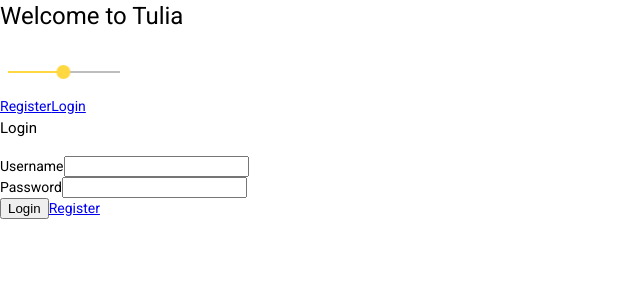
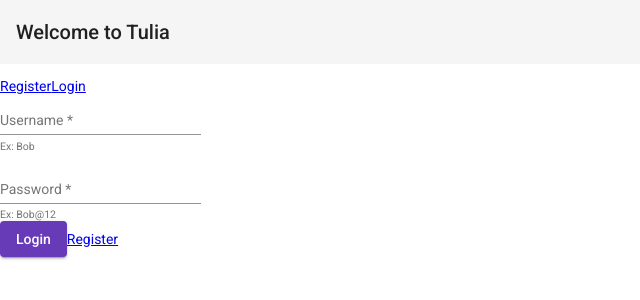
Before and after one commit to 210726-wvu-net-ext/Group2-P3-Tulia, an Angular app in the folder Client/: page /login in a window 1280 px wide. Shown: the top 300 px of the page, without its empty margins (0-640 px from the left). Built offline with nearby package versions, Linux system fonts and the light colour scheme.

Commit message:
add navigation bar, login form

```diff
--- a/Client/src/app/app.component.css
+++ b/Client/src/app/app.component.css
@@ -0,0 +1,3 @@
+.example-spacer {
+    flex: 1 1 auto;
+  }
--- a/Client/src/app/app.component.html
+++ b/Client/src/app/app.component.html
@@ -1,5 +1,10 @@
-<h1>{{title}}</h1>
-<mat-slider min="1" max="100" step="1" value="50"></mat-slider>
+<p>
+    <mat-toolbar>
+      <span class="example-spacer">{{title}}</span>
+    </mat-toolbar>
+  </p>
+
+<!--<app-navigationbar></app-navigationbar>-->
 <nav>
 <a routerLink="/register">Register</a>
 <a routerLink="/login">Login</a>
--- a/Client/src/app/login/login.component.html
+++ b/Client/src/app/login/login.component.html
@@ -1,4 +1,35 @@
+<form [formGroup]="form" (ngSubmit)="onSubmit()">
+<p>
+<mat-form-field appearance="legacy">
+    <mat-label for='username'>Username</mat-label>
+    <input matInput placeholder="Username" formControlName="username" [ngClass]="{ 'is-invalid': submitted && f.username.errors }" />
+    <div *ngIf="submitted && f.username.errors" class="invalid-feedback">
+        <mat-error *ngIf="f.username.errors.required">Username is required</mat-error>
+    </div>
+    <mat-icon matSuffix></mat-icon>
+    <mat-hint>Ex: Bob</mat-hint>
+</mat-form-field>
+</p>
+<mat-form-field appearance="legacy">
+    <mat-label for='password'>Password</mat-label>
+    <input matInput placeholder="Username" formControlName="username" [ngClass]="{ 'is-invalid': submitted && f.username.errors }" />
+    <div *ngIf="submitted && f.password.errors" class="invalid-feedback">
+        <mat-error *ngIf="f.password.errors.required">Password is required</mat-error>
+    </div>
+    <mat-icon matSuffix></mat-icon>
+    <mat-hint>Ex: Bob@12</mat-hint>
+</mat-form-field>
 
+<p>
+    <button mat-raised-button color="primary" [disabled]="loading">
+        <span *ngIf="loading" class="spinner-border spinner-border-sm mr-1"></span>
+        Login
+    </button>
+    <a routerLink="../register" class="btn btn-link">Register</a>
+</p>
+
+</form>
+<!--
 <div class="card">
     <h4 class="card-header">Login</h4>
     <div class="card-body">
@@ -27,3 +58,4 @@
         </form>
     </div>
 </div>
+-->
--- /dev/null
+++ b/Client/src/app/navigationbar/navigationbar.component.css
@@ -0,0 +1,17 @@
+.sidenav-container {
+  height: 100%;
+}
+
+.sidenav {
+  width: 200px;
+}
+
+.sidenav .mat-toolbar {
+  background: inherit;
+}
+
+.mat-toolbar.mat-primary {
+  position: sticky;
+  top: 0;
+  z-index: 1;
+}
--- /dev/null
+++ b/Client/src/app/navigationbar/navigationbar.component.html
@@ -0,0 +1,27 @@
+<mat-sidenav-container class="sidenav-container">
+  <mat-sidenav #drawer class="sidenav" fixedInViewport
+      [attr.role]="(isHandset$ | async) ? 'dialog' : 'navigation'"
+      [mode]="(isHandset$ | async) ? 'over' : 'side'"
+      [opened]="(isHandset$ | async) === false">
+    <mat-toolbar>Menu</mat-toolbar>
+    <mat-nav-list>
+      <a mat-list-item href="#">Link 1</a>
+      <a mat-list-item href="#">Link 2</a>
+      <a mat-list-item href="#">Link 3</a>
+    </mat-nav-list>
+  </mat-sidenav>
+  <mat-sidenav-content>
+    <mat-toolbar color="primary">
+      <button
+        type="button"
+        aria-label="Toggle sidenav"
+        mat-icon-button
+        (click)="drawer.toggle()"
+        *ngIf="isHandset$ | async">
+        <mat-icon aria-label="Side nav toggle icon">menu</mat-icon>
+      </button>
+      <span>Client</span>
+    </mat-toolbar>
+    <!-- Add Content Here -->
+  </mat-sidenav-content>
+</mat-sidenav-container>
--- /dev/null
+++ b/Client/src/app/navigationbar/navigationbar.component.ts
@@ -0,0 +1,21 @@
+import { Component } from '@angular/core';
+import { BreakpointObserver, Breakpoints } from '@angular/cdk/layout';
+import { Observable } from 'rxjs';
+import { map, shareReplay } from 'rxjs/operators';
+
+@Component({
+  selector: 'app-navigationbar',
+  templateUrl: './navigationbar.component.html',
+  styleUrls: ['./navigationbar.component.css']
+})
+export class NavigationbarComponent {
+
+  isHandset$: Observable<boolean> = this.breakpointObserver.observe(Breakpoints.Handset)
+    .pipe(
+      map(result => result.matches),
+      shareReplay()
+    );
+
+  constructor(private breakpointObserver: BreakpointObserver) {}
+
+}
--- a/Client/src/app/register/register.component.html
+++ b/Client/src/app/register/register.component.html
@@ -7,7 +7,7 @@
               <mat-label for='firstName'>First Name</mat-label>
               <input matInput placeholder="First Name" formControlName="firstName" [ngClass]="{ 'is-invalid': submitted && f.firstName.errors }" />
               <div *ngIf="submitted && f.firstName.errors" class="invalid-feedback">
-                <div *ngIf="f.firstName.errors.required">First Name is required</div>
+                <mat-error *ngIf="f.firstName.errors.required">First Name is required</mat-error>
                 </div>
               <mat-icon matSuffix></mat-icon>
               <mat-hint>Ex: Bob</mat-hint>
@@ -17,7 +17,7 @@
                 <mat-label for='lastName'>Last Name</mat-label>
                 <input matInput placeholder="Last Name" formControlName="lastName" [ngClass]="{ 'is-invalid': submitted && f.lastName.errors }" />
                 <div *ngIf="submitted && f.lastName.errors" class="invalid-feedback">
-                  <div *ngIf="f.lastName.errors.required">Last Name is required</div>
+                  <mat-error *ngIf="f.lastName.errors.required">Last Name is required</mat-error>
                   </div>
                 <mat-icon matSuffix></mat-icon>
                 <mat-hint>Ex: Mac</mat-hint>
@@ -27,7 +27,7 @@
                     <mat-label for='username'>UserName</mat-label>
                     <input matInput placeholder="UserName" formControlName="username" [ngClass]="{ 'is-invalid': submitted && f.username.errors }" />
                     <div *ngIf="submitted && f.username.errors" class="invalid-feedback">
-                      <div *ngIf="f.username.errors.required">username is required</div>
+                      <mat-error *ngIf="f.username.errors.required">username is required</mat-error>
                       </div>
                     <mat-icon matSuffix></mat-icon>
                     <mat-hint>Ex: bobmac12</mat-hint>
@@ -37,16 +37,16 @@
                 <mat-label for='password'>Password</mat-label>
                 <input type="password" matInput placeholder="Password" formControlName="password" [ngClass]="{ 'is-invalid': submitted && f.password.errors }" />
                 <div *ngIf="submitted && f.password.errors" class="invalid-feedback">
-                  <div *ngIf="f.password.errors.required">password is required</div>
-                  <div *ngIf="f.password.errors.minlength">Password must be at least 6 characters</div>
+                  <mat-error *ngIf="f.password.errors.required">password is required</mat-error>
+                  <mat-error *ngIf="f.password.errors.minlength">Password must be at least 6 characters</mat-error>
                   </div>
                 <mat-icon matSuffix></mat-icon>
                 <mat-hint>Ex: mac@123</mat-hint>
               </mat-form-field>
               <br/>
             <div class="form-group">
-                <button [disabled]="loading" class="btn btn-primary">
-                    <span *ngIf="loading" class="spinner-border spinner-border-sm mr-1"></span>
+                <button mat-raised-button color="primary" [disabled]="loading">
+                    <span *ngIf="loading"></span>
                     Register
                 </button>
                 <!--<a routerLink="../login" class="btn btn-link">Cancel</a>-->
--- a/Client/src/app/register/register.component.ts
+++ b/Client/src/app/register/register.component.ts
@@ -4,6 +4,7 @@ import { User } from '../models/user';
 import { first } from 'rxjs/operators';
 import { Router, ActivatedRoute } from '@angular/router';
 import { UserService } from '../user.service';
+
 @Component({
   selector: 'app-register',
   templateUrl: './register.component.html',
```
Also changed, not shown: Client/src/app/app.module.ts (+14 -2 lines), 1 other file (tests, documents, lock files or other folders).
